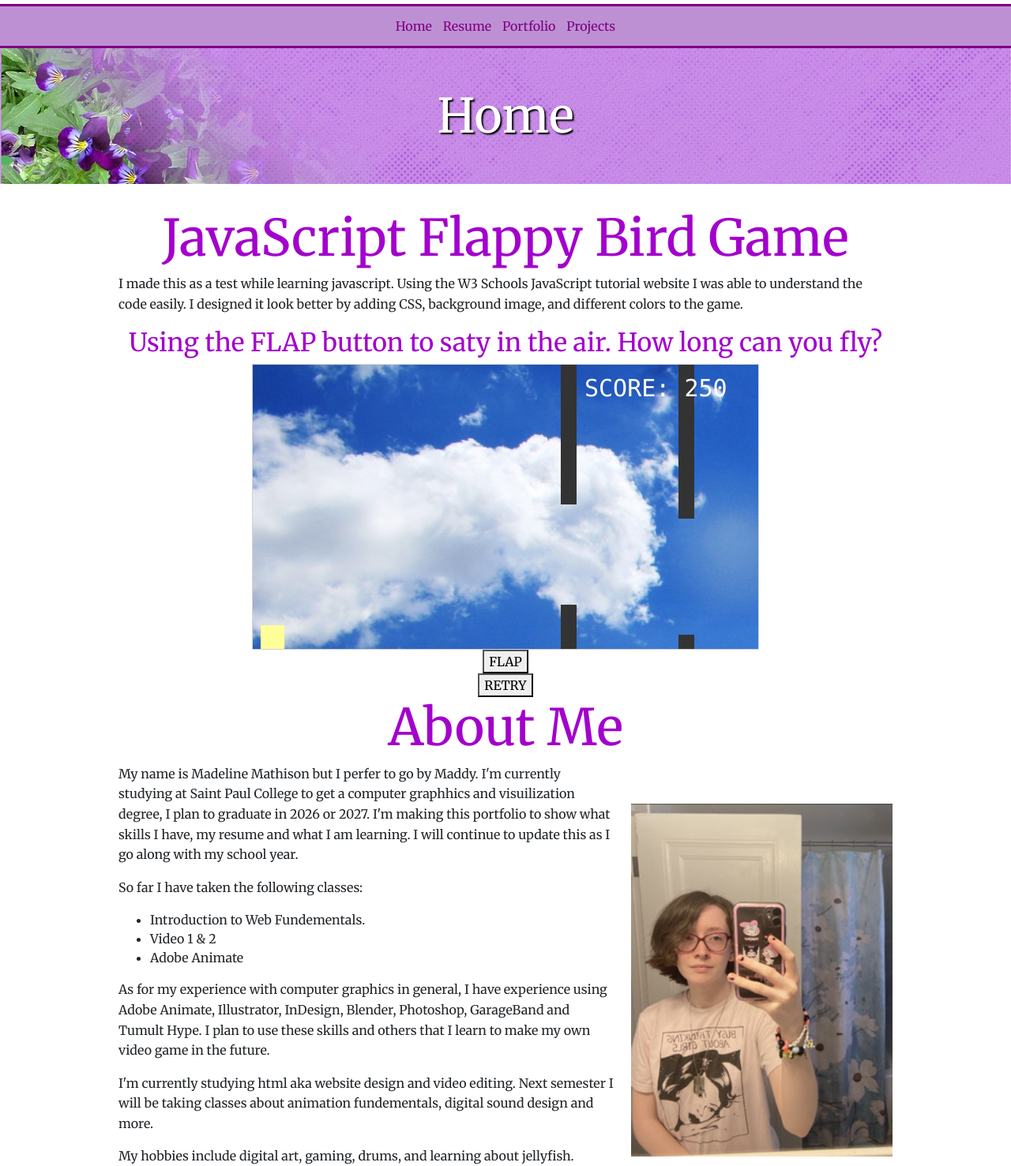
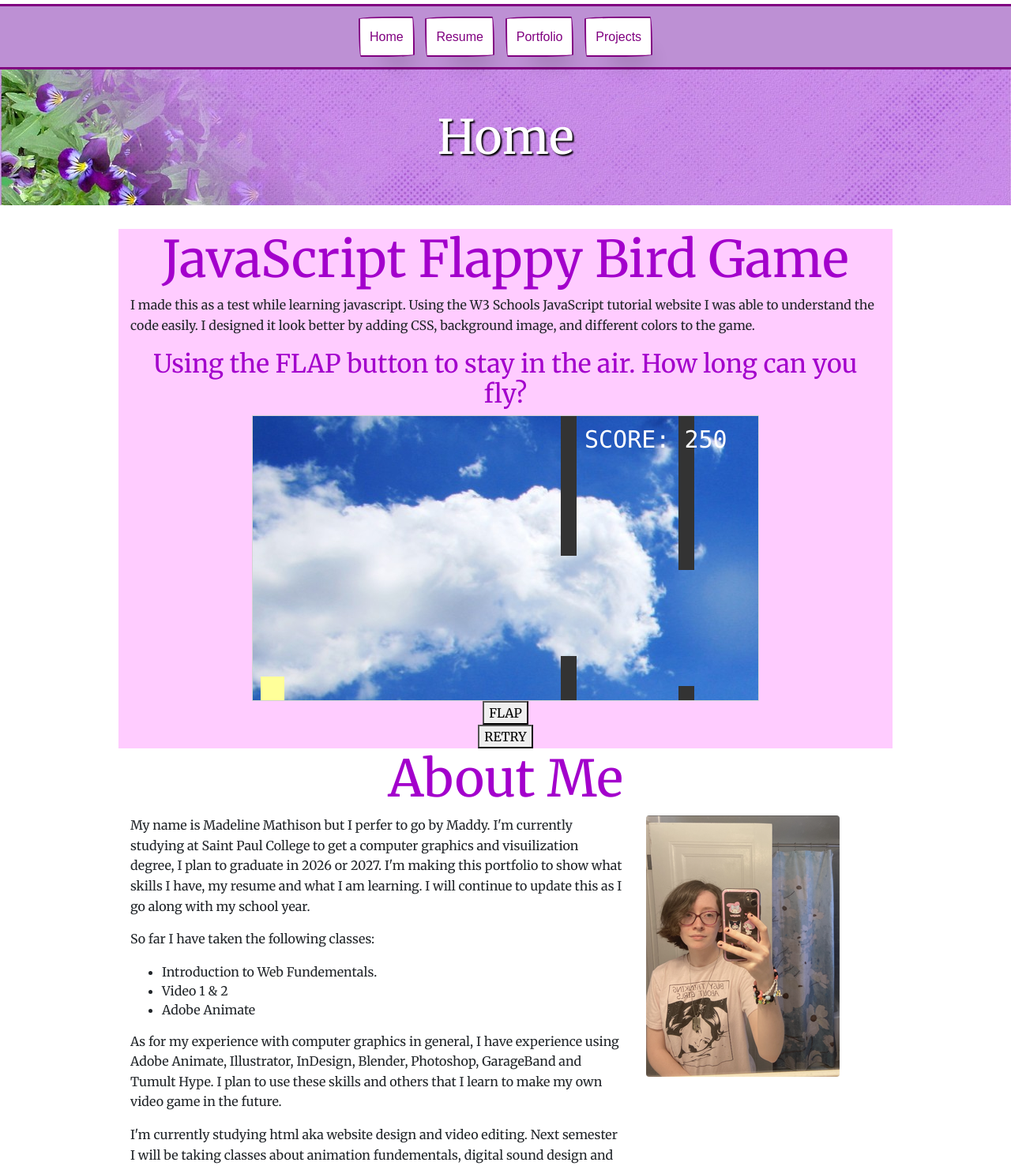
Before and after one commit to MadelineM-design/Professional-Portfolio, a plain HTML site: page index.html in a window 1280 px wide. Shown: the part 143-1620 px from the top of the page at 79% size. Drawn offline with nearby package versions, Linux system fonts and the light colour scheme.

Commit message:
Add files via upload

```diff
--- a/index.html
+++ b/index.html
@@ -25,19 +25,22 @@
 	</header>
 	<nav>
 		<ul>
-    		<li><a href="index.html">Home</a></li>
-    		<li><a href="resume.html">Resume</a></li>
-        <li><a href="portfolio.html">Portfolio</a></li>
-        <li><a href="projects.html">Projects</a></li>
+    		<li><a href="index.html" class="button-55">Home</a></li>
+    		<li><a href="resume.html" class="button-55">Resume</a></li>
+        <li><a href="portfolio.html" class="button-55">Portfolio</a></li>
+        <li><a href="projects.html" class="button-55">Projects</a></li>
   		</ul>
 	</nav>
 	<div class="home-hero">
     <h1>Home</h1>
 	</div>
 	<main>
+    <div class="container-fluid">
+      <div class="row">
+        <div class="col-sm-12 js-game">
 		<h1>JavaScript Flappy Bird Game</h1>
 		<p>I made this as a test while learning javascript. Using the <a herf="https://www.w3schools.com/js/DEFAULT.asp">W3 Schools JavaScript tutorial</a> website I was able to understand the code easily. I designed it look better by adding CSS, background image, and different colors to the game.</p>
-		<h2>Using the FLAP button to saty in the air. How long can you fly?</h2>
+		<h2>Using the FLAP button to stay in the air. How long can you fly?</h2>
 		<div id="game" ></div>
    <div class="game-controls">
       <button class="myButton" onmousedown="accelerate(-0.2)" onmouseup="accelerate(0.05)">FLAP</button>
@@ -162,11 +165,16 @@
           myGamePiece.gravity = n;
       }
    </script>
-		<h1>About Me</h1>
-
-		<img src="images/headshot.png" height="245" width="331" alt="headshot of me" class="float-right">
-
-		<p>My name is Madeline Mathison but I perfer to go by Maddy. I'm currently studying at Saint Paul College to get a computer graphhics and visuilization degree, I plan to graduate in 2026 or 2027. I'm making this portfolio to show what skills I have, my resume and what I am learning. I will continue to update this as I go along with my school year.</p>
+ </div>
+</div>
+<div class="row">
+  <div class="col-sm-12">
+        <h1>About Me</h1>
+        </div>
+      </div>
+<div class="row">
+  <div class="col-sm-8">
+		<p>My name is Madeline Mathison but I perfer to go by Maddy. I'm currently studying at Saint Paul College to get a computer graphics and visuilization degree, I plan to graduate in 2026 or 2027. I'm making this portfolio to show what skills I have, my resume and what I am learning. I will continue to update this as I go along with my school year.</p>
 		<p>So far I have taken the following classes:</p>
 		<ul>
 			<li>
@@ -184,6 +192,13 @@
 		<p>I'm currently studying html aka website design and video editing. Next semester I will be taking classes about animation fundementals, digital sound design and more.</p>
 
 		<p>My hobbies include digital art, gaming, drums, and learning about jellyfish.</p>
+  </div>
+  <div class="col-sm-4">
+
+    <img src="images/headshot.png" alt="headshot of me" class="img-fluid rounded float-start">
+  </div>
+</div>
+</div>
 	</main>
 	<footer>
     <div class="container-fluid">
@@ -206,7 +221,7 @@
         </div>
         <div class="col-sm-2">
           <i class="fa fa-twitter" aria-hidden="true"></i>
-          <a href="https://x.com/">Check out my Twitter</a>
+          <a href="https://x.com/mjmathison05/">Check out my Twitter</a>
         </div>
       </div>
       <div class="row">
--- a/style.css
+++ b/style.css
@@ -87,6 +87,74 @@ main{
   margin: 20px auto;
   padding: 10px;
 }
+.resume{
+  max-width: 600px;
+}
+
+.sidebar{
+ background-color: white;
+ border: 2px solid white;
+}
+
+.sidebar p{
+  padding: 15px;
+  border: 1px solid black
+}
+
+.js-game{
+ background-color: #ffccff;
+}
+
+.portfolio img{
+  margin-bottom: 32px;
+  border: 1px solid black;
+}
+
+/* CSS */
+.button-55{
+  align-self: center;
+  background-color: #fff;
+  background-image: none;
+  background-position: 0 90%;
+  background-repeat: repeat no-repeat;
+  background-size: 4px 3px;
+  border-radius: 15px 225px 255px 15px 15px 255px 225px 15px;
+  border-style: solid;
+  border-width: 2px;
+  box-shadow: rgba(0, 0, 0, .2) 15px 28px 25px -18px;
+  box-sizing: border-box;
+  color: #41403e;
+  cursor: pointer;
+  display: inline-block;
+  font-family: Neucha, sans-serif;
+  font-size: 1rem;
+  line-height: 23px;
+  outline: none;
+  padding: .75rem;
+  text-decoration: none;
+  transition: all 235ms ease-in-out;
+  border-bottom-left-radius: 15px 255px;
+  border-bottom-right-radius: 225px 15px;
+  border-top-left-radius: 255px 15px;
+  border-top-right-radius: 15px 225px;
+  user-select: none;
+  -webkit-user-select: none;
+  touch-action: manipulation;
+}
+
+.button-55:hover {
+  box-shadow: rgba(0, 0, 0, .3) 2px 8px 8px -5px;
+  transform: translate3d(0, 2px, 0);
+}
+
+.button-55:focus {
+  box-shadow: rgba(0, 0, 0, .3) 2px 8px 4px -6px;
+}
+
+/* remove boder of Bootstrap card */
+.card {
+  border: none;
+}
 
 /*Footer */
 footer{
```
Also changed, not shown: portfolio.html (+9 -9 lines), projects.html (+12 -12 lines), resume.html (+9 -14 lines).
